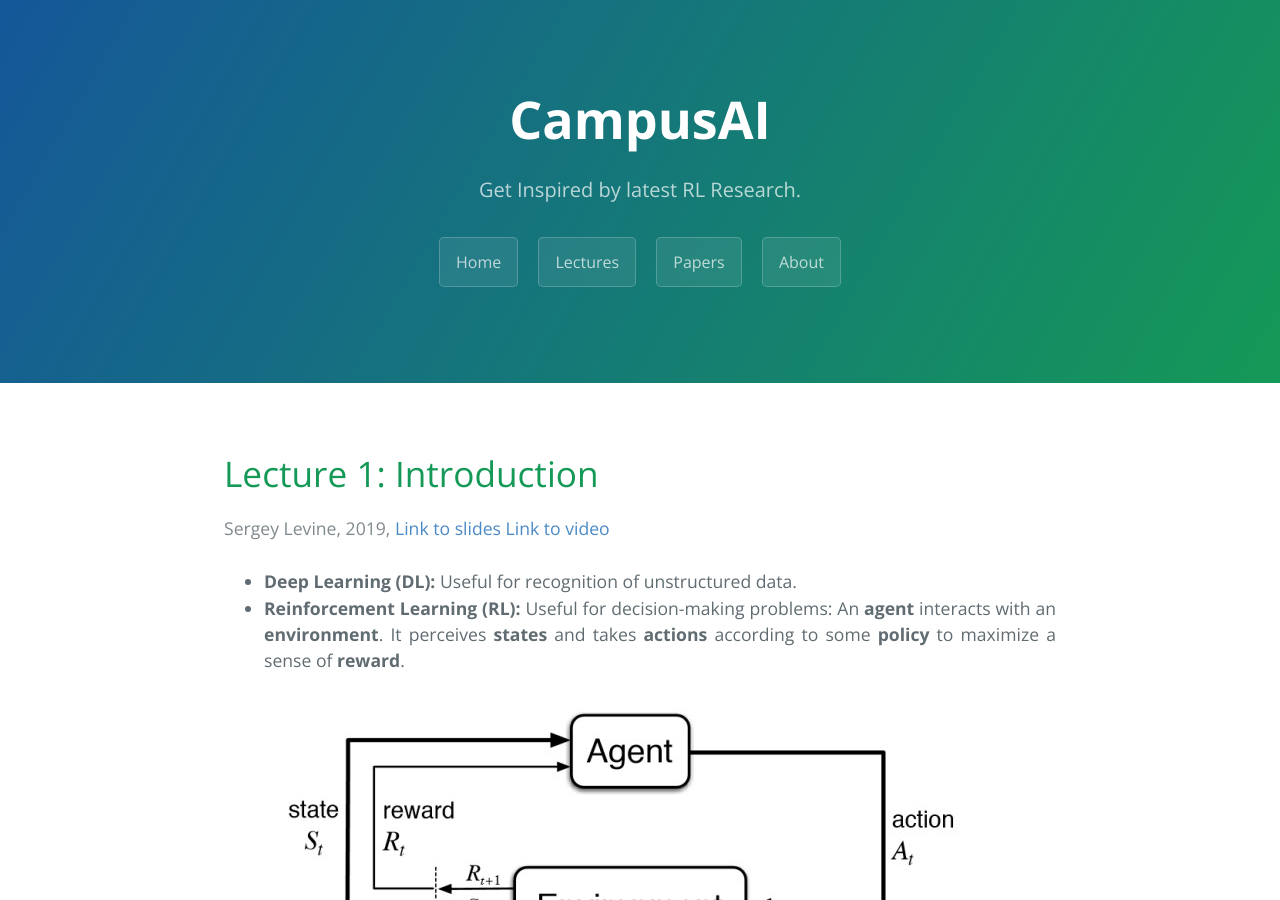
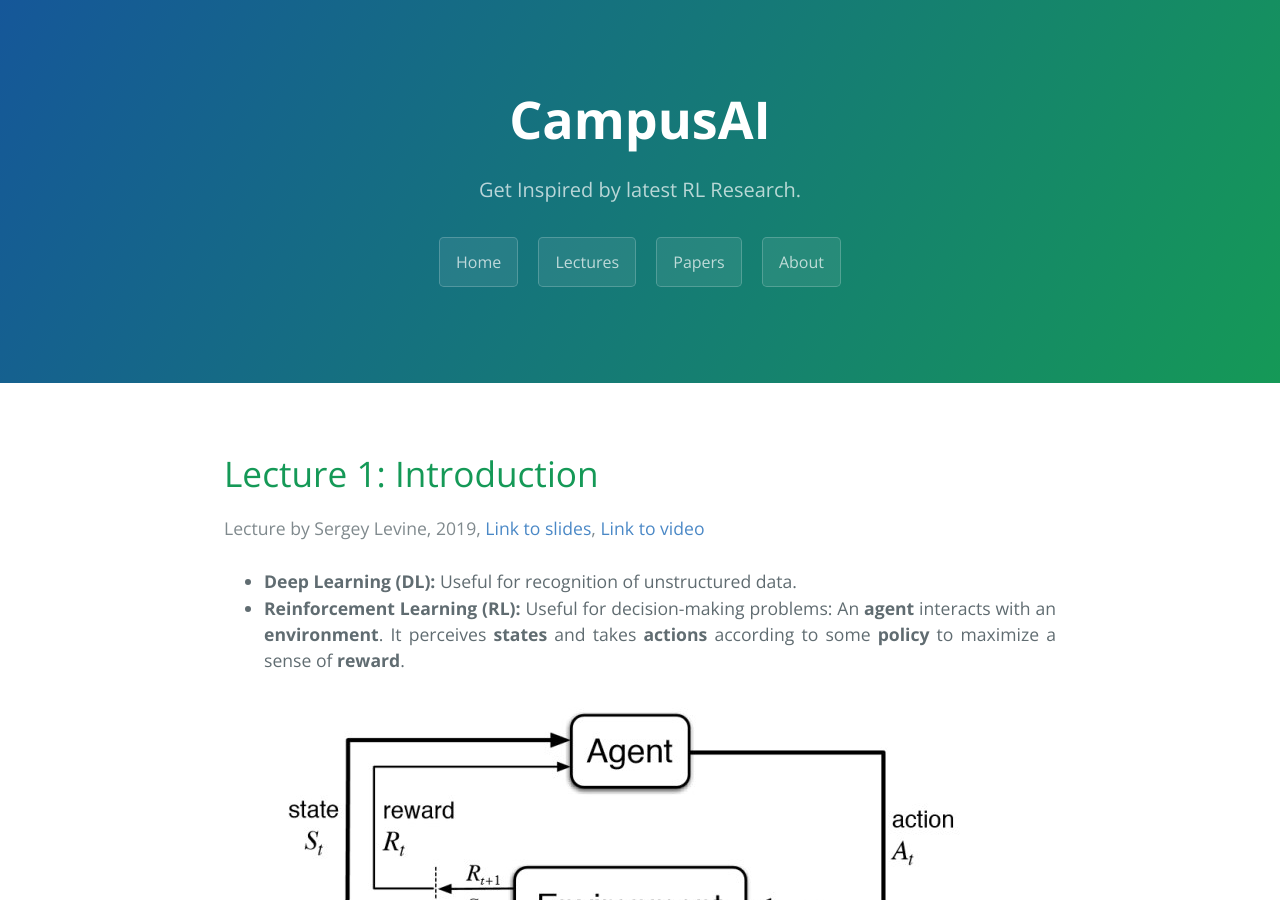
Before and after one commit to CampusAI/CampusAI.github.io, a Jekyll site: the page built from _lectures/lecture_1/lecture1.md, in a window 1280 px wide and 900 px high. Built offline with Jekyll 4.4.1, drawn with Linux system fonts in a browser that asks for light colours.

Commit message:
Add "Lecture by" before lecture author in layout

```diff
--- a/_layouts/lecture.html
+++ b/_layouts/lecture.html
@@ -20,7 +20,7 @@ layout: default
 </script>
 
 <h1>{{ page.title }}</h1>
-<div class="opaque"> {{page.lecture-author}}, {{page.lecture-date}}, <a href="{{page.slides-link}}">Link to slides</a> <a href="{{page.video-link}}">Link to video</a> </div>
+<div class="opaque"> Lecture by {{page.lecture-author}}, {{page.lecture-date}}, <a href="{{page.slides-link}}">Link to slides</a>, <a href="{{page.video-link}}">Link to video</a> </div>
 </div>
 
 <br>
```
